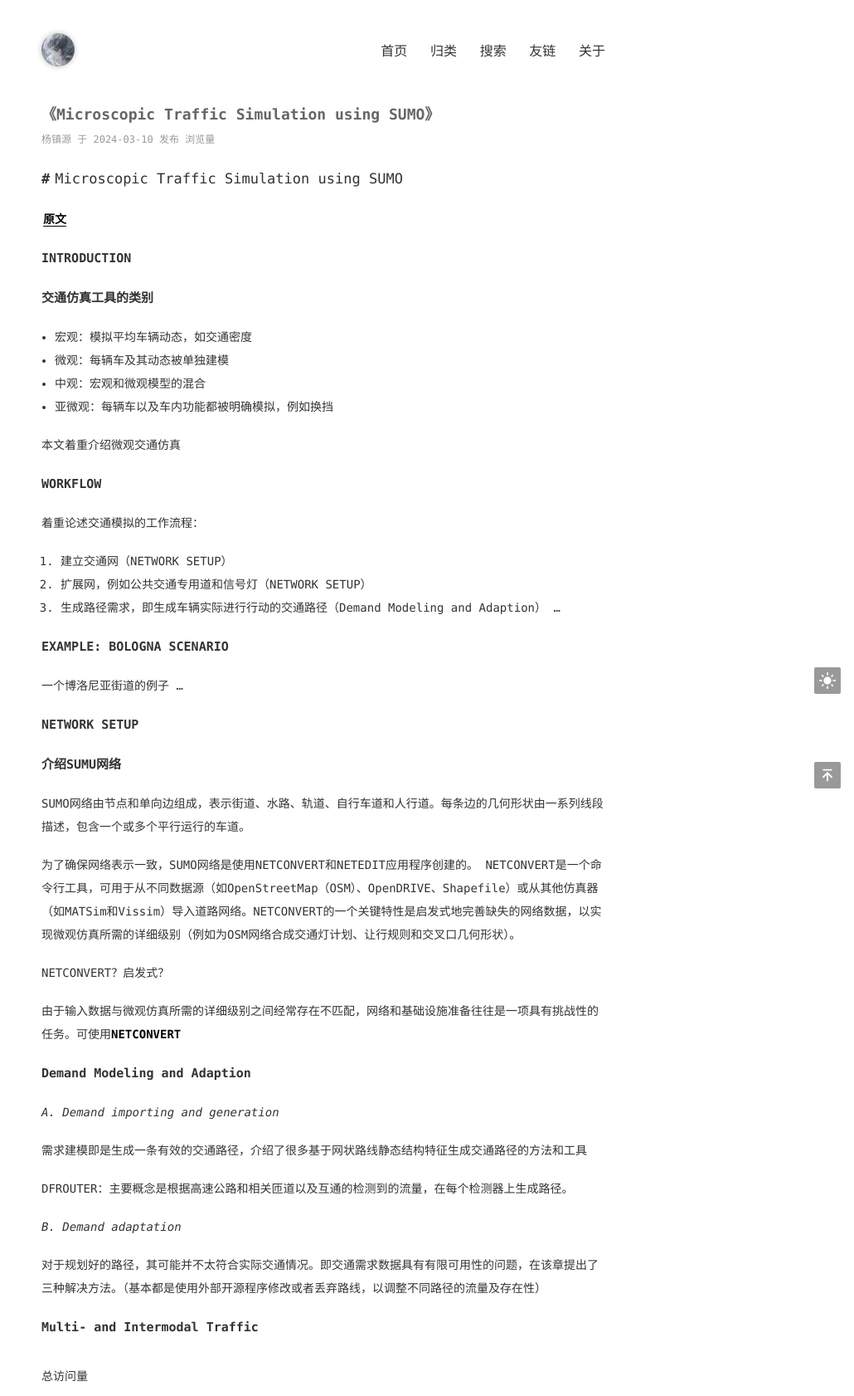
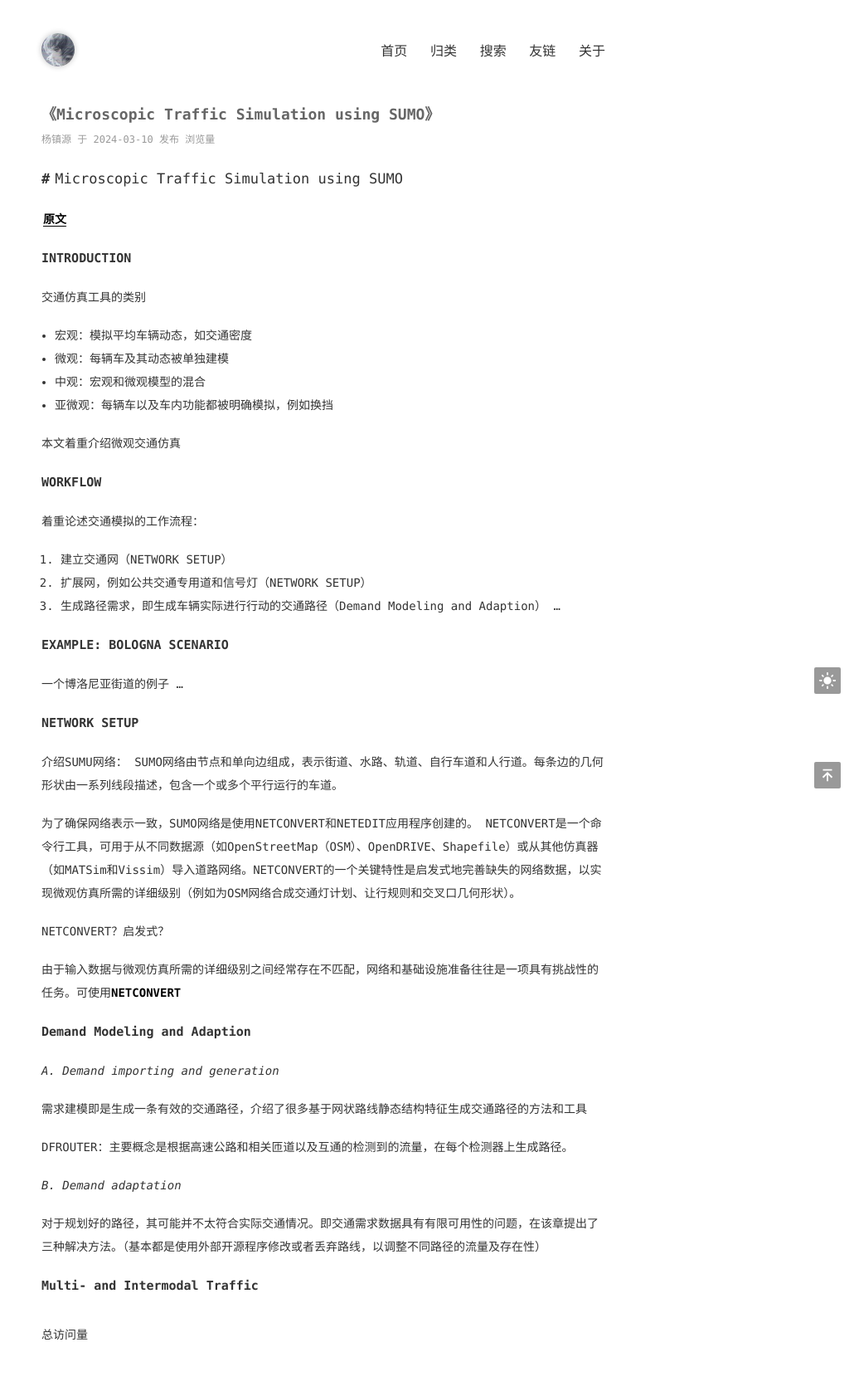
Before and after one commit to Yangzy0723/Yangzy0723.github.io, a Jekyll site: the page built from _posts/2024-03-10-《Microscopic Traffic Simulation using SUMO》.md, in a window 1280 px wide. Shown: the whole page at 83% size, without its empty margins (250-1280 px from the left). Built offline with Jekyll 4.4.1, drawn with Linux system fonts in a browser that asks for light colours; comment, search, counter and statistics services are not loaded; after the commit the page ends 1632 px from its top, so only the background shows below that.

Commit message:
adjust essay structure

```diff
--- a/_posts/2024-03-10-《Microscopic Traffic Simulation using SUMO》.md
+++ b/_posts/2024-03-10-《Microscopic Traffic Simulation using SUMO》.md
@@ -8,7 +8,7 @@ categories: [论文阅读]
 
 ### INTRODUCTION
 
-##### 交通仿真工具的类别
+交通仿真工具的类别
 - 宏观：模拟平均车辆动态，如交通密度
 - 微观：每辆车及其动态被单独建模
 - 中观：宏观和微观模型的混合
@@ -29,7 +29,7 @@ categories: [论文阅读]
 
 ### NETWORK SETUP
 
-##### 介绍SUMU网络
+介绍SUMU网络：
 SUMO网络由节点和单向边组成，表示街道、水路、轨道、自行车道和人行道。每条边的几何形状由一系列线段描述，包含一个或多个平行运行的车道。
 
 为了确保网络表示一致，SUMO网络是使用NETCONVERT和NETEDIT应用程序创建的。
```
